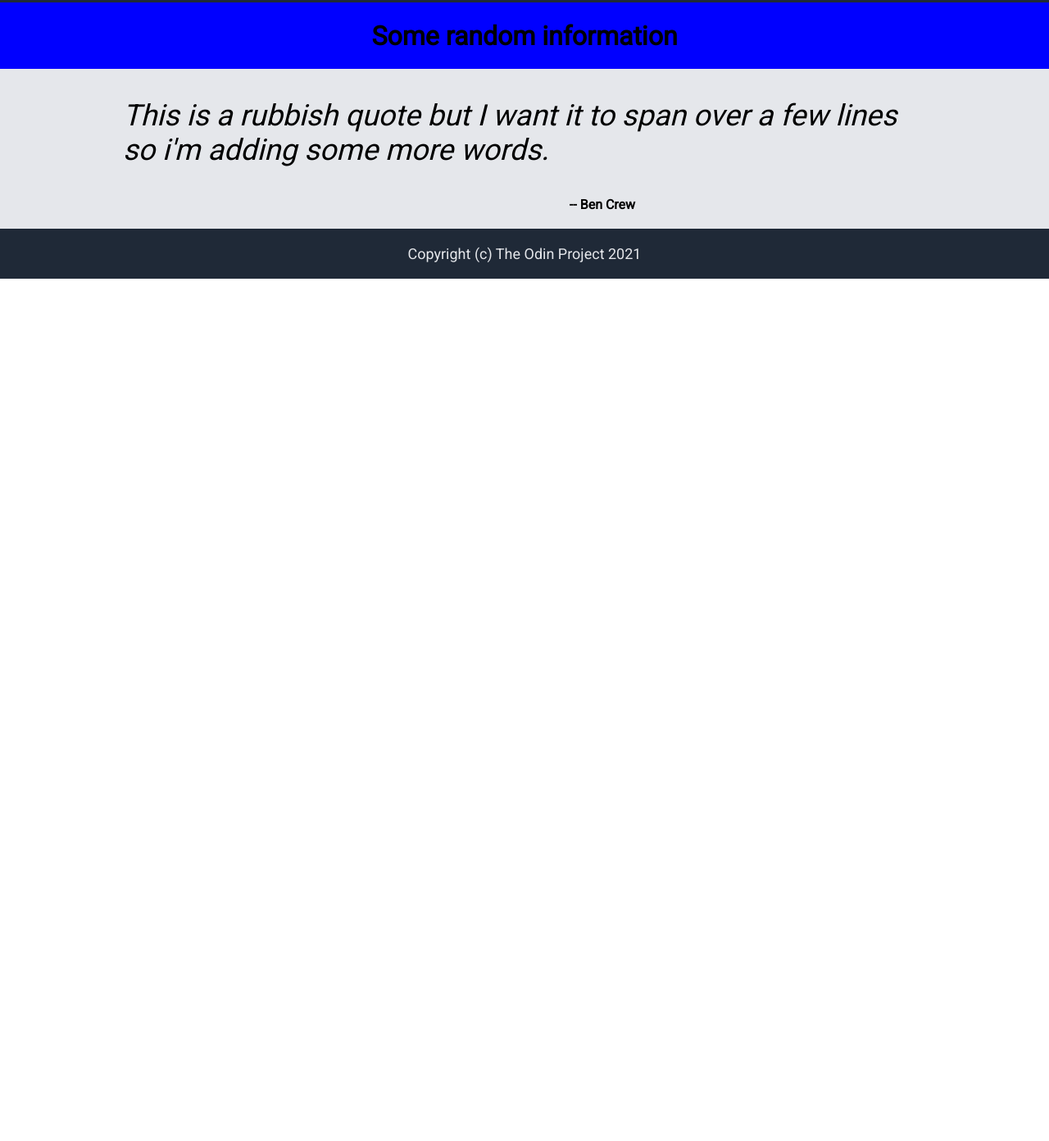
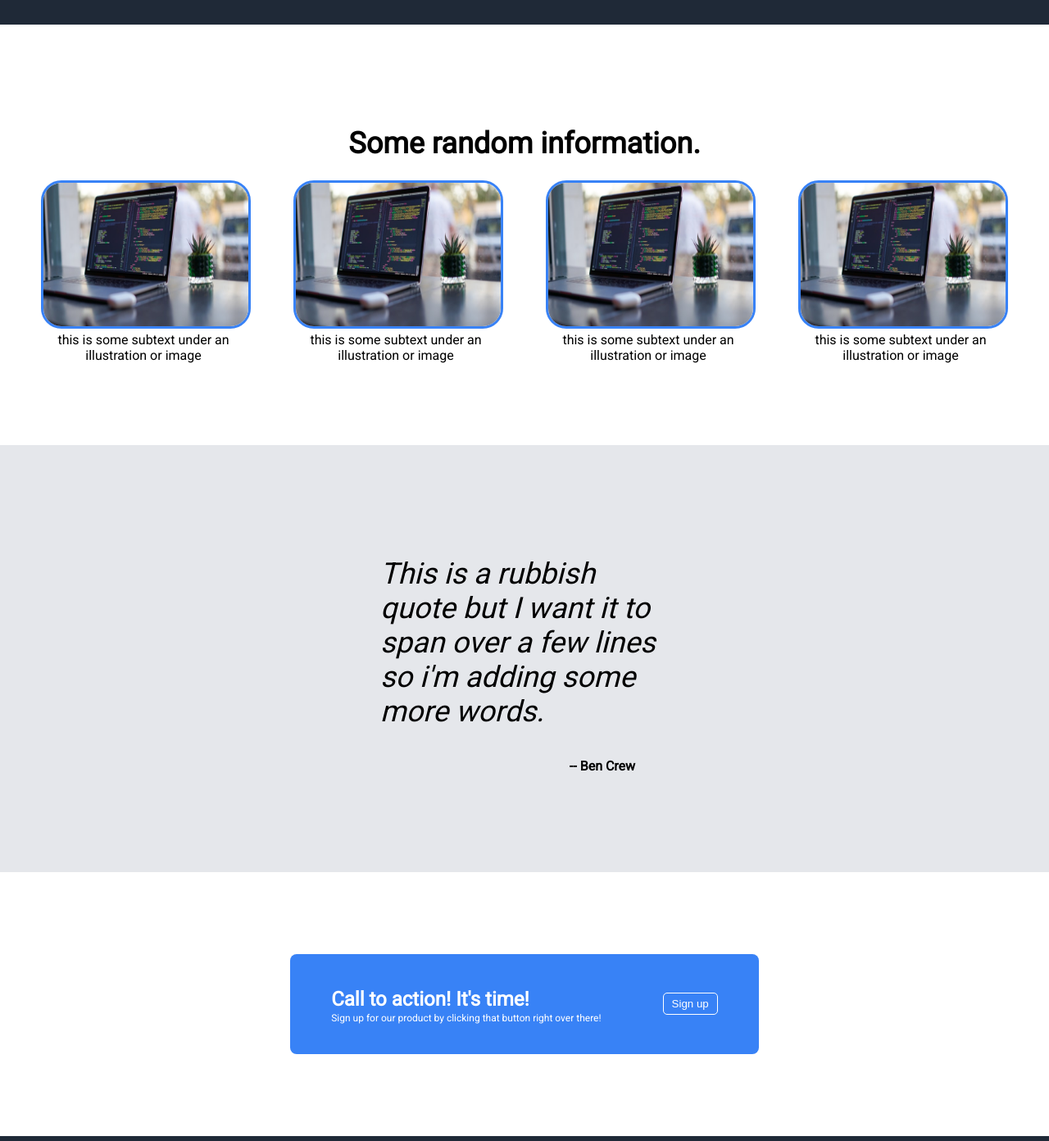
Before and after one commit to benjamin-crew/landing-page-project, a plain HTML site: page index.html in a window 1280 px wide. Shown: the part 628-2020 px from the top of the page at 82% size. Before the commit the page ends 968 px from the top, so only its background shows below. Drawn offline with Linux system fonts and the light colour scheme.

Commit message:
Website complete.

```diff
--- a/css/styles.css
+++ b/css/styles.css
@@ -41,17 +41,15 @@ body {
 
 .hero-section {
   display: flex;
+  justify-content: space-evenly;
   background-color: #1f2937;
-  padding-left: 200px;
-  padding-right: 200px;
-  padding-top: 100px;
-  padding-bottom: 100px;
+  padding: 100px 200px;
 }
 
 .hero-left {
   text-align: left;
   margin-right: 50px;
-
+  width: 400px;
 }
 .hero-right img {
   width: 400px;
@@ -60,7 +58,7 @@ body {
 
 .hero-section h1 {
   font-size: 48px;
-    font-weight: bolder;
+  font-weight: 800;
   color: #f9faf8;
 }
 
@@ -70,14 +68,42 @@ body {
 }
 
 .hero-section button {
-    background: blue;
-    color: black;
+  color: white;
+  background-color: #3882f6;
+  border: 1px solid #3882f6;
+  border-radius: 5px;
+  padding: 5px 10px;
 }
 
 .random-info-section {
   display: flex;
+  flex-direction: column;
+  padding: 100px 200px;
+}
+
+.random-info-section-text h1 {
+  display: flex;
   justify-content: center;
-  background-color: blue;
+  font-size: 36px;
+  font-weight: 800;
+}
+
+.random-info-section-content {
+  display: flex;
+  justify-content: center;
+  gap: 52px;
+}
+
+.random-info-section-content img {
+  width: 250px;
+  height: 175px;
+  border: 3px solid #3882f6;
+  border-radius: 25px;
+}
+
+.random-info-section-content .text {
+  width: 250px;
+  text-align: center;
 }
 
 .quote-section {
@@ -85,15 +111,15 @@ body {
   flex-direction: column;
   justify-content: center;
   align-items: center;
-    background-color: #E5E7EB;
-    padding: 0 150px;
+  background-color: #e5e7eb;
+  padding: 100px 200px;
 }
 
 .quote-section p {
   font-size: 36px;
   padding: 10 150px;
-    font-style: italic;
-    font-weight: lighter;
+  font-weight: 300;
+  width: 40%;
 }
 
 .quote-section b {
@@ -101,6 +127,43 @@ body {
   text-align: right;
   padding-bottom: 20px;
   padding-right: 10px;
+}
+
+.signup-section {
+  display: flex;
+  align-items: center;
+  justify-content: center;
+  padding: 100px 200px;
+}
+
+.callup-container {
+  display: flex;
+  align-items: center;
+  background: #3882f6;
+  color: white;
+  border-radius: 8px;
+  padding: 25px 50px;
+}
+
+.callup-text h1 {
+  font-size: 24px;
+}
+
+.callup-text p {
+  margin-top: -15px;
+  font-size: 12px;
+}
+
+.callup-button {
+  margin-left: 75px;
+}
+
+.callup-button button {
+  color: white;
+  background-color: #3882f6;
+  border: 1px solid white;
+  border-radius: 5px;
+  padding: 5px 10px;
 }
 
 .footer {
--- a/index.html
+++ b/index.html
@@ -11,7 +11,9 @@
    <body>
       <div class="header">
          <div class="navbar">
-            <h2>Header Logo<h2>
+            <h2>
+            Header Logo
+            <h2>
             <ul>
                <li>header link one</li>
                <li>header link two</li>
@@ -19,7 +21,6 @@
             </ul>
          </div>
       </div>
-
       <div class="hero-section">
          <div class="hero-left">
             <h1>This website is awesome</h1>
@@ -33,16 +34,27 @@
             </div>
          </div>
       </div>
-
       <div class="random-info-section">
          <div class="random-info-section-text">
-            <h1>Some random information</h1>
+            <h1>Some random information.</h1>
          </div>
          <div class="random-info-section-content">
-            <div class="random-info-one"></div>
-            <div class="random-info-two"></div>
-            <div class="random-info-three"></div>
-            <div class="random-info-four"></div>
+            <div class="random-info-one">
+               <img src="./img/unsplash-img.jpeg" alt="unsplash-img">
+               <div class="text">this is some subtext under an illustration or image</div>
+            </div>
+            <div class="random-info-two">
+               <img src="./img/unsplash-img.jpeg" alt="unsplash-img">
+               <div class="text">this is some subtext under an illustration or image</div>
+            </div>
+            <div class="random-info-three">
+               <img src="./img/unsplash-img.jpeg" alt="unsplash-img">
+               <div class="text">this is some subtext under an illustration or image</div>
+            </div>
+            <div class="random-info-four">
+               <img src="./img/unsplash-img.jpeg" alt="unsplash-img">
+               <div class="text">this is some subtext under an illustration or image</div>
+            </div>
          </div>
       </div>
       <div class="quote-section">
@@ -50,9 +62,16 @@
          <b> -- Ben Crew</b>
       </div>
       <div class="signup-section">
-
+         <div class="callup-container">
+            <div class="callup-text">
+               <h1>Call to action! It's time!</h1>
+               <p>Sign up for our product by clicking that button right over there!</p>
             </div>
-
+            <div class="callup-button">
+               <button>Sign up</button>
+            </div>
+         </div>
+      </div>
       <div class="footer">
          <a>Copyright (c) The Odin Project 2021<a>
       </div>
```
Also changed, not shown: 1 other file. Lines whose indentation alone changed are shown as unchanged.
